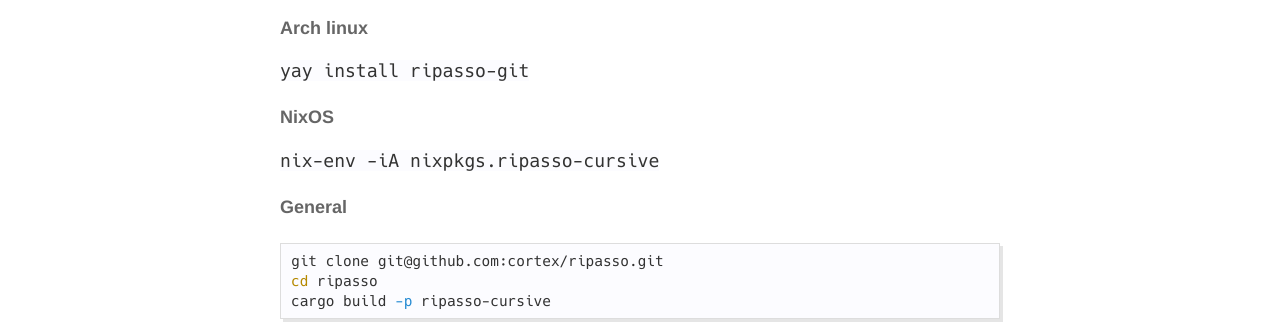
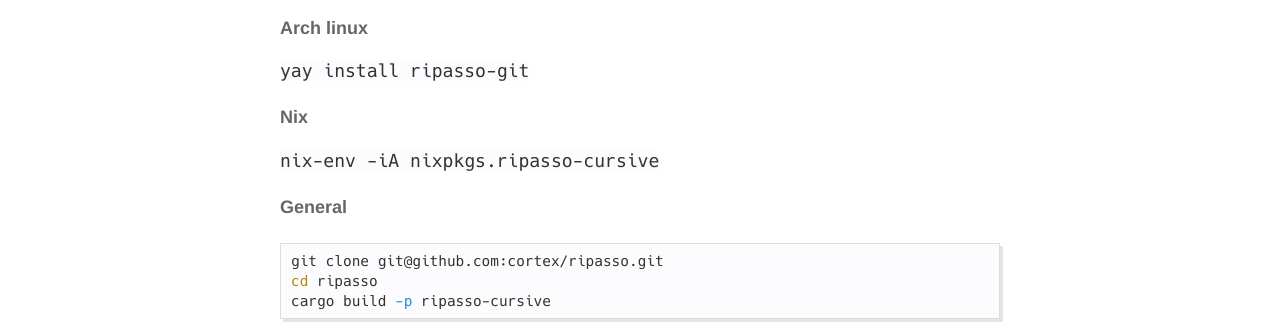
Before and after one commit to labanskoller/hackeriet_blog, a Jekyll site: the page built from _posts/2019-10-03-Ripasso-release.md, in a window 1280 px wide. Shown: the part 1234-1558 px from the top of the page. Built offline with Jekyll 4.4.1, drawn with Linux system fonts in a browser that asks for light colours.

Commit message:
ripasso-release: NixOS->Nix due to the nixpkgs prefix
To clarify that the installation example applies to the Nix package manager in
general, In NixOS the default channel is `nixos`, and in Nix `nixpkgs`.

```diff
--- a/_posts/2019-10-03-Ripasso-release.md
+++ b/_posts/2019-10-03-Ripasso-release.md
@@ -33,7 +33,7 @@ Ripasso is written in rust and so far packaged in nix and arch.
 
 `yay install ripasso-git`
 
-#### NixOS
+#### Nix
 
 `nix-env -iA nixpkgs.ripasso-cursive`
 
```
